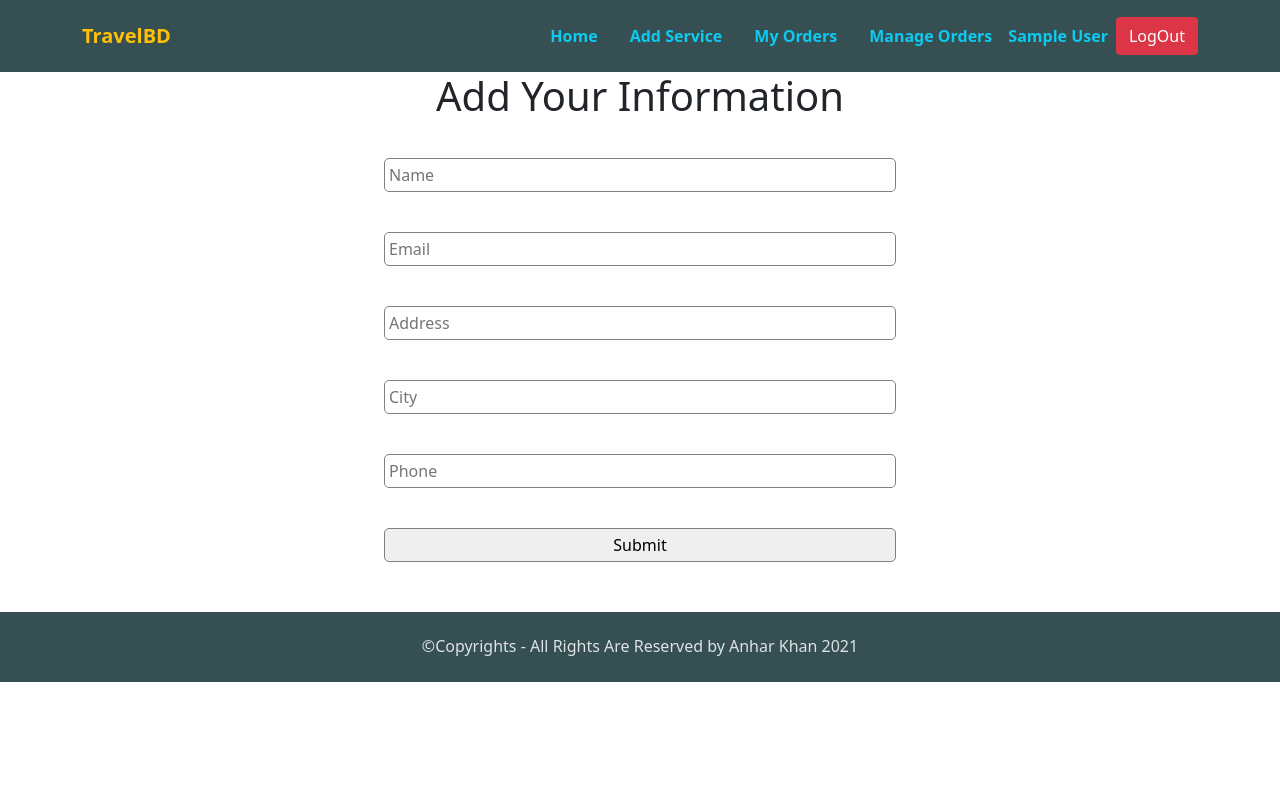
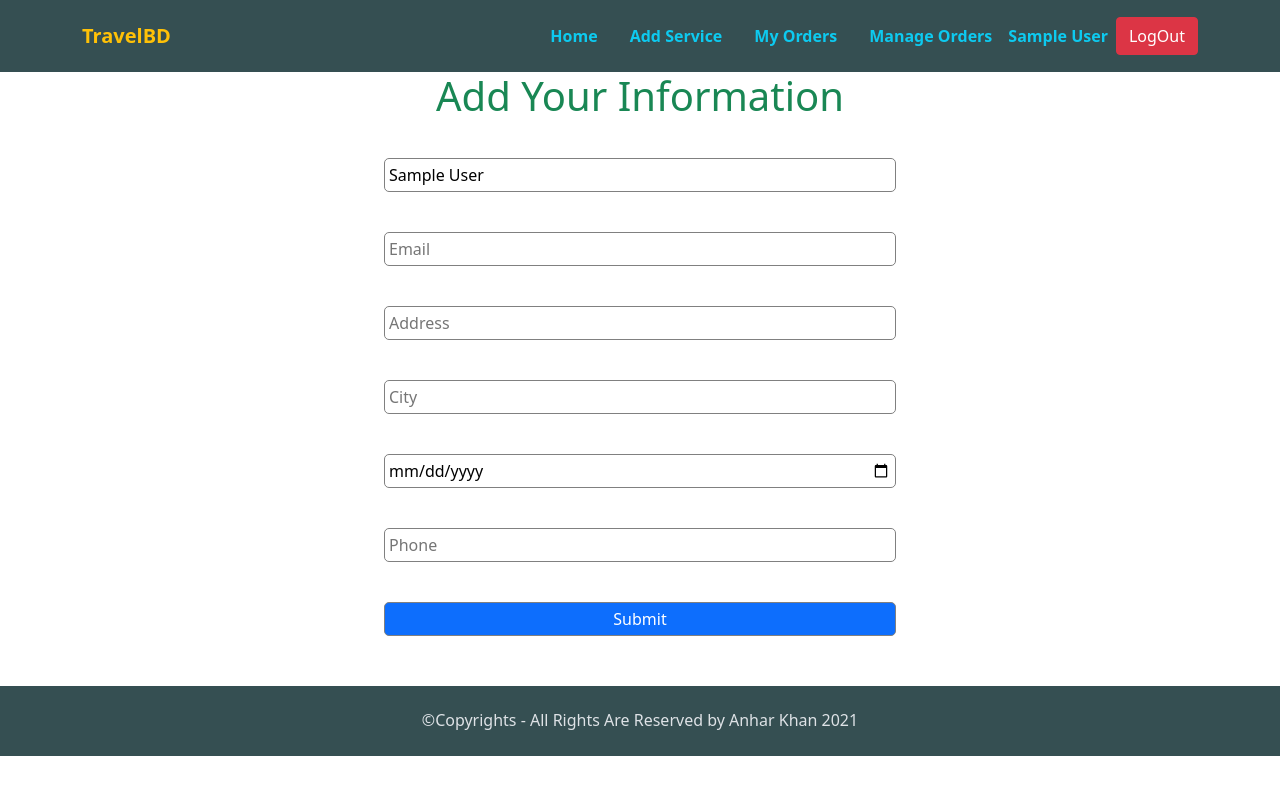
Before and after one commit to Anhar-Hossain-Khan/travel-website-client-side, a React (Create React App) app: page /bookNow/1 in a window 1280 px wide. Shown: the top 794 px of the page. Built offline with nearby package versions, Linux system fonts and the light colour scheme; no server answers; sample sign-in values are in the browser's storage.

Commit message:
date updated

```diff
--- a/src/components/Home/AddService/AddService.css
+++ b/src/components/Home/AddService/AddService.css
@@ -1,11 +1,19 @@
-.add-service form{
+.add-package form{
 display: flex;
 flex-direction: column;
 justify-content: center;
 align-items: center;
 }
 
-.add-service form input, textarea{
+.add-package form input, textarea{
+    margin-top: 30px;
+    padding: 4px;
+    border: 1px solid gray;
+    border-radius: 5px;
     width: 40%;
     margin-bottom: 10px;
 }
+
+.add-package h1{
+    color: #04a04af6;
+}
--- a/src/components/Home/AddService/AddService.js
+++ b/src/components/Home/AddService/AddService.js
@@ -11,20 +11,20 @@ const AddService = () => {
         axios.post('https://desolate-spire-46689.herokuapp.com/services', data)
         .then(res => {
             if(res.data.insertedId){
-                alert('Service Added Successfully');
+                alert('Package Added Successfully');
                 reset();
             }
         })
     }
     return (
-        <div className="add-service">
-            <h1>This is add Service</h1>
+        <div className="add-package ">
+            <h1>Add Your Packages</h1>
             <form onSubmit={handleSubmit(onSubmit)}>
       <input {...register("name", { required: true, maxLength: 20 })} placeholder="Name" />
       <input {...register("price")} placeholder="Price" />
       <textarea {...register("description")} placeholder="Description" />
-      <input {...register("img")} placeholder="Img Url" />
-      <input type="submit" />
+      <input {...register("img")} placeholder="Img Url"/>
+      <input type="submit" className="btn btn-primary" />
     </form>
 
     <Services></Services>
--- a/src/components/Home/MyOrders/MyOrders.js
+++ b/src/components/Home/MyOrders/MyOrders.js
@@ -43,20 +43,24 @@ const MyOrders = () => {
   <Table striped bordered hover className="text-primary" responsive="sm md lg">
   <thead>
     <tr>
+
       <th>Name</th>
       <th>Email</th>
       <th>Address</th>
       <th>City</th>
+      <th>Date</th>
       <th>Phone</th>
       <th></th>
     </tr>
   </thead>
   <tbody>
     <tr>
+
       <td>{myOrder.name}</td>
       <td>{myOrder.email}</td>
       <td>{myOrder.address}</td>
       <td>{myOrder.city}</td>
+      <td>{myOrder.date}</td>
       <td>{myOrder.phone}</td>
       <td> <button onClick={()=> handleDeleteUser(myOrder._id)}  className=" text-white btn btn-success">Cancel</button> </td>
     </tr>
--- a/src/components/Home/OrderPlace/OrderPlace.js
+++ b/src/components/Home/OrderPlace/OrderPlace.js
@@ -1,10 +1,12 @@
 import axios from 'axios';
 import React from 'react';
 import { useForm } from 'react-hook-form';
+import useAuth from '../../../hooks/useAuth';
 import './OrderPlace.css'
 
 const OrderPlace = () => {
     const { register, handleSubmit, reset, formState: { errors } } = useForm();
+    const {user} = useAuth();
     const onSubmit = data => {
         console.log(data);
         axios.post('https://desolate-spire-46689.herokuapp.com/orderplace', data)
@@ -17,17 +19,17 @@ const OrderPlace = () => {
     }
     return (
         <div>
-            <h1>Add Your Information</h1>
+            <h1 className="text-success">Add Your Information</h1>
             <form className="order-place" onSubmit={handleSubmit(onSubmit)}>
 
-      <input {...register("name")} placeholder="Name" />
+      <input {...register("name")} defaultValue={user.displayName} placeholder="Name" />
       <input {...register("email", { required: true })} placeholder="Email"  />
       {errors.email && <span className="error">This field is required</span>}
       <input {...register("address")} placeholder="Address" />
       <input {...register("city")} placeholder="City" />
+      <input type="date"{...register("date", {valueAsDate: true,})}/>
       <input {...register("phone")} placeholder="Phone" />
-
-      <input type="submit" />
+      <input type="submit" className="btn btn-primary" />
     </form>
         </div>
     );
--- a/src/components/Home/Services/Services.css
+++ b/src/components/Home/Services/Services.css
@@ -7,8 +7,8 @@
 .top span{
     color: #f94144;
 }
-/* service */
-.service{
+/* package */
+.package{
     margin-top: 25px;
     height: 40px;
     width: 60%;
--- a/src/components/Home/Services/Services.js
+++ b/src/components/Home/Services/Services.js
@@ -15,9 +15,9 @@ const Services = () => {
     return (
         <div className="container">
         <div className="top">
-        <h2>Our <span>Services</span></h2>
+        <h2>Our Popular <span>Packages</span></h2>
         </div>
-        <input className="service" type="text" placeholder="Search your Favourite Places" />
+        <input className="package" type="text" placeholder="Search your Favourite Packages" />
         <Row xs={1} md={2} lg={3} className="g-4">
             {
                 services?.map(service => <Service key={service._id} service={service}></Service>)
```
